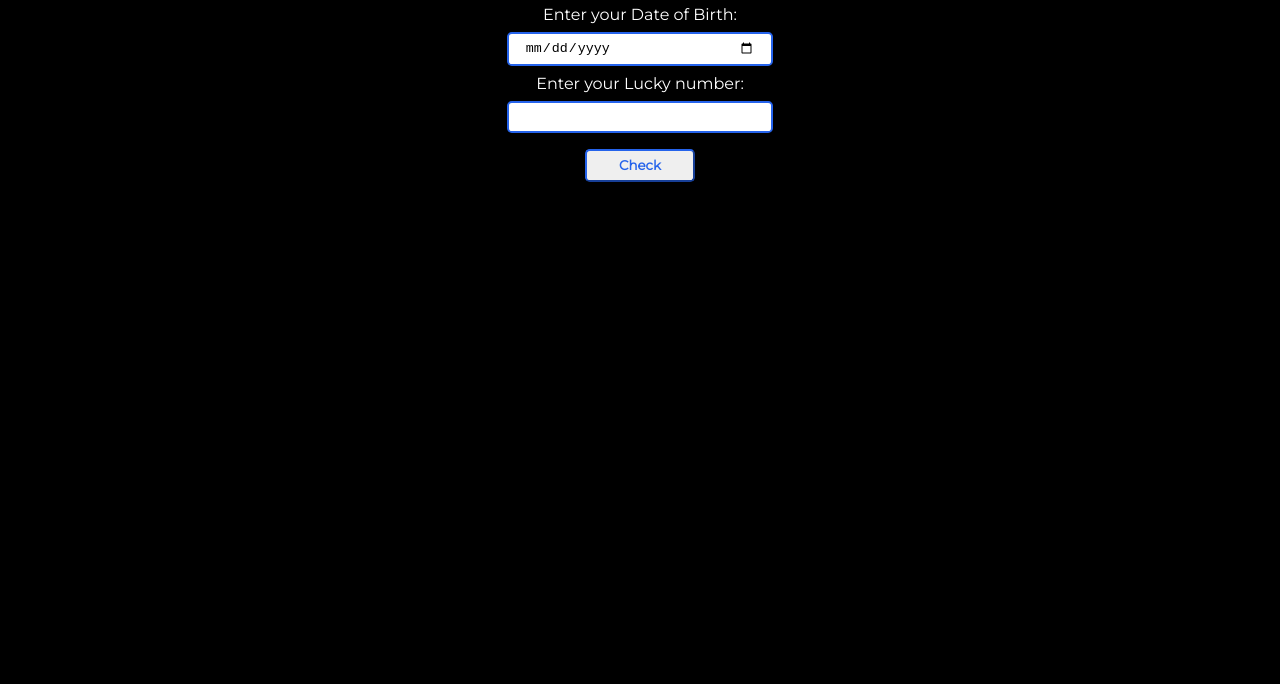
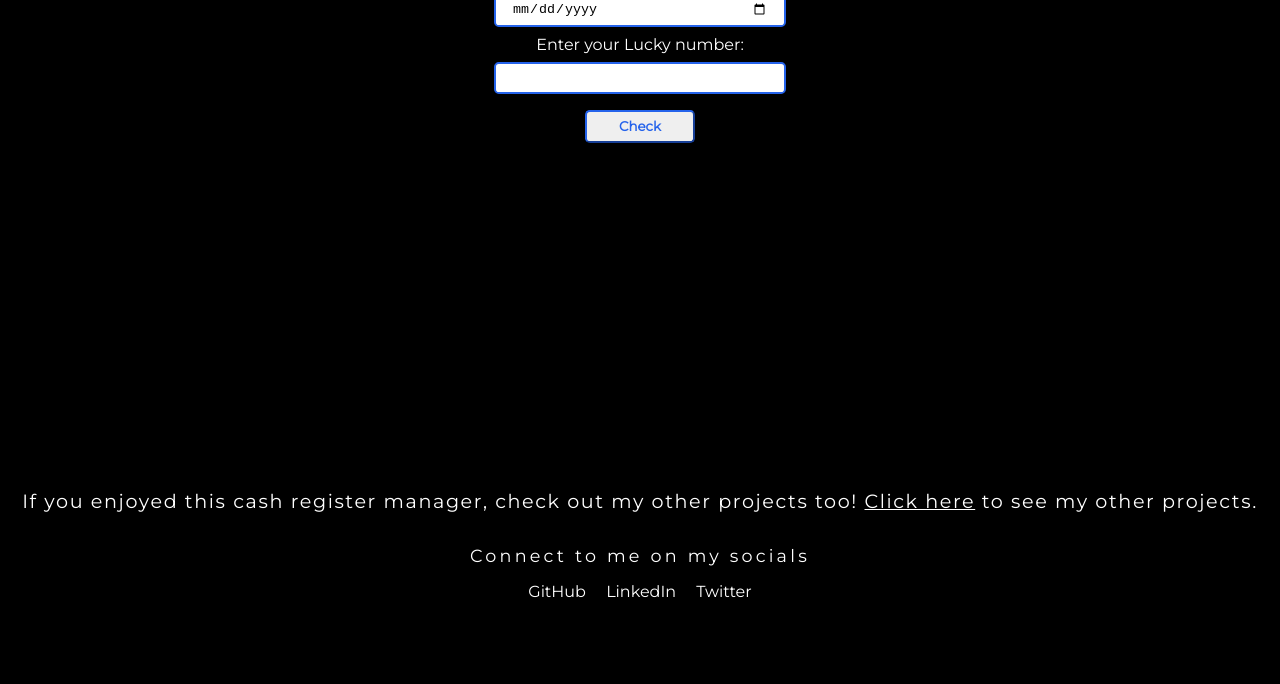
Before and after one commit to AmanHarsh02/neogcamp-mark11-is-your-birthday-lucky, a plain HTML site: page index.html in a window 1280 px wide. Shown: the part 116-800 px from the top of the page. Drawn offline with Linux system fonts and the light colour scheme.

Commit message:
update: added footer

```diff
--- a/index.html
+++ b/index.html
@@ -21,6 +21,29 @@
 
     </div>
 
+    <footer class="footer">
+        <p>If you enjoyed this cash register manager, check out my other projects too! <a class="link" href="https://amanharsh.netlify.app/projects.html" target="_blank">Click here</a> to see my other projects.</p>
+
+        <div class="footer-header">Connect to me on my socials</div>
+        <ul>
+            <li class="list-item-inline">
+                <a class="social-link" href="https://github.com/AmanHarsh02" target="_blank">
+                    GitHub
+                </a>
+            </li>
+            <li class="list-item-inline">
+                <a class="social-link" href="https://linkedin.com/in/aman-harsh" target="_blank">
+                    LinkedIn
+                </a>
+            </li>
+            <li class="list-item-inline">
+                <a class="social-link" href="https://twitter.com/amanharsh0203" target="_blank">
+                    Twitter
+                </a>
+            </li>
+        </ul>
+    </footer>
+
     <script src="/app.js" type="text/javascript"></script>
 </body>
 </html>
--- a/styles.css
+++ b/styles.css
@@ -12,7 +12,8 @@ body {
 .container-div {
     text-align: center;
     margin: auto;
-    max-width: 30vw;
+    max-width: 50vw;
+    min-height: 65vh;
 }
 
 .heading {
@@ -30,7 +31,7 @@ label {
 }
 
 #dob-input {
-    width: 60%;
+    width: 40%;
     padding: 0.4rem 1rem;
     border-radius: 0.3rem;
     border: 2px solid var(--primary-color);
@@ -38,7 +39,7 @@ label {
 }
 
 #number-input {
-    width: 60%;
+    width: 40%;
     padding: 0.4rem 1rem;
     border-radius: 0.3rem;
     border: 2px solid var(--primary-color);
@@ -61,3 +62,41 @@ label {
     font-weight: bold;
     font-size: 1.3rem;
 }
+
+.footer {
+    margin-top: 4rem;
+    margin-bottom: 2rem;
+    text-align: center;
+}
+
+.footer p {
+    font-weight: 100;
+    font-size: 1.2rem;
+    letter-spacing: 0.1rem;
+    color: white;
+}
+
+.footer-header {
+    margin-top: 2rem;
+    font-size: 1.1rem;
+    letter-spacing: 0.2rem;
+    color: white;
+}
+
+.list-item-inline {
+    display: inline;
+    padding: 0rem 0.5rem;
+}
+
+.footer .link {
+    color: white;
+}
+
+.footer .social-link {
+    text-decoration: none;
+    color: white;
+}
+
+.footer ul {
+    padding-inline-start: 0px;
+}
```
